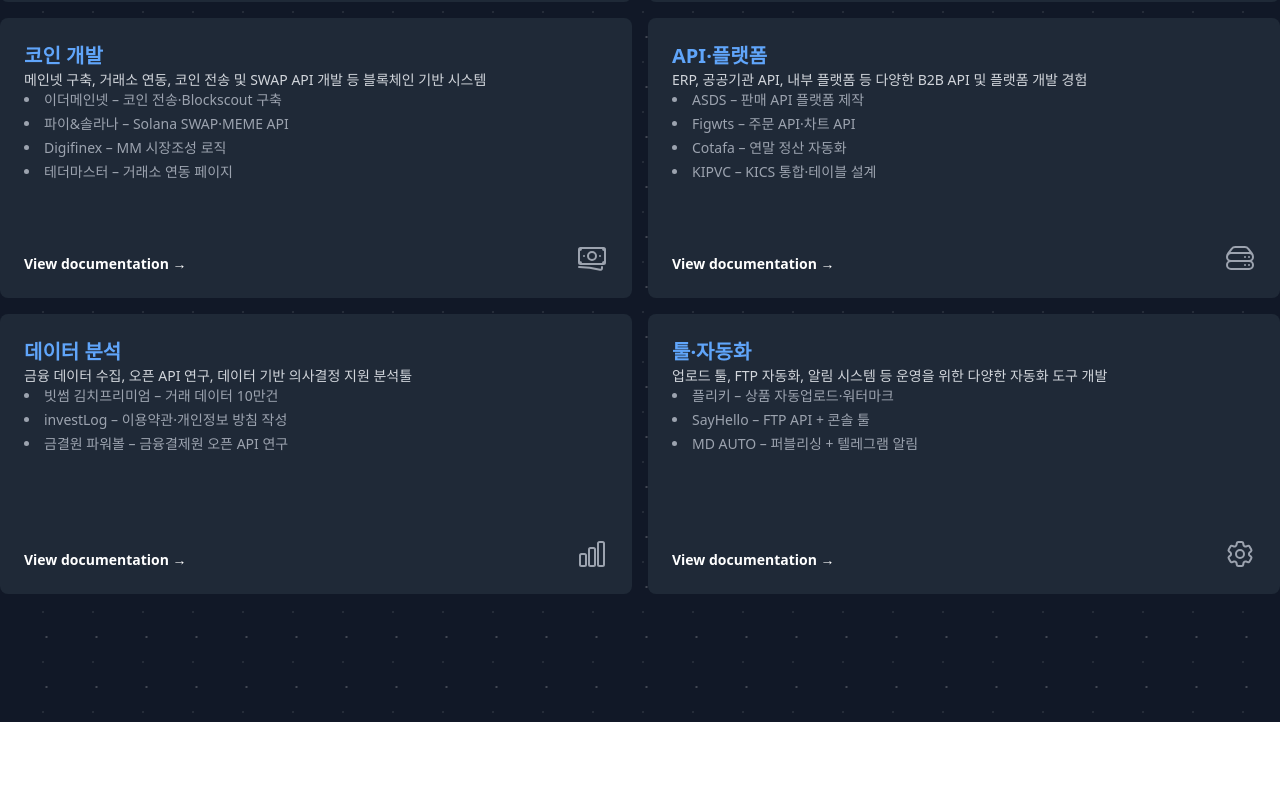
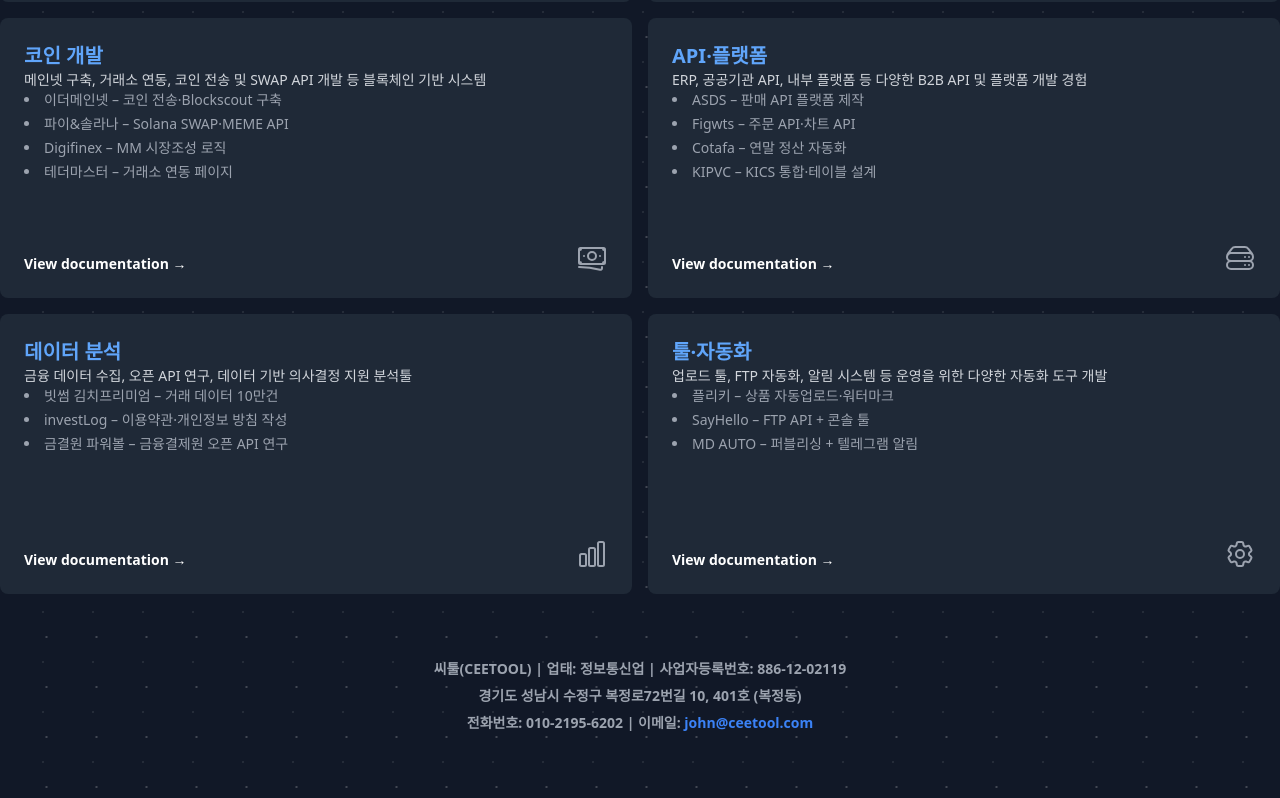
Before and after one commit to leeminjae09/ceetool_homepage, a React (Vite) app: page / in a window 1280 px wide. Shown: the part 738-1536 px from the top of the page. Before the commit the page ends 1460 px from the top, so only its background shows below. Built offline with nearby package versions, Linux system fonts and the light colour scheme.

Commit message:
feat: added footer details

```diff
--- a/src/app/app.tsx
+++ b/src/app/app.tsx
@@ -165,10 +165,31 @@
           </div>
         </div>
       </section>
-      <footer className="pb-16 max-w-screen-lg xl:max-w-screen-xl mx-auto text-center sm:text-right text-gray-400 font-bold">
-        <a href="https://github.com/jvidalv" target="_blank" rel="noopener noreferrer">
-        </a>
-      </footer>
+<footer className="pb-16 max-w-screen-lg xl:max-w-screen-xl mx-auto text-center text-gray-400 font-bold text-sm leading-relaxed space-y-1">
+  <p>
+    씨툴(CEETOOL) | 업태: 정보통신업
+    <br className="block sm:hidden" />
+    <span className="hidden sm:inline"> | </span>
+    <span className="inline sm:inline">사업자등록번호: 886-12-02119</span>
+  </p>
+  <p>경기도 성남시 수정구 복정로72번길 10, 401호 (복정동)</p>
+  <p>
+    <span className="block sm:inline">전화번호: 010-2195-6202</span>
+    <span className="hidden sm:inline"> | </span>
+    <span className="block sm:inline">
+      이메일:{" "}
+      <a
+        href="mailto:john@ceetool.com"
+        className="text-blue-500 hover:underline font-semibold"
+      >
+        john@ceetool.com
+      </a>
+    </span>
+  </p>
+</footer>
+
+
+
     </main>
   );
 }
```
